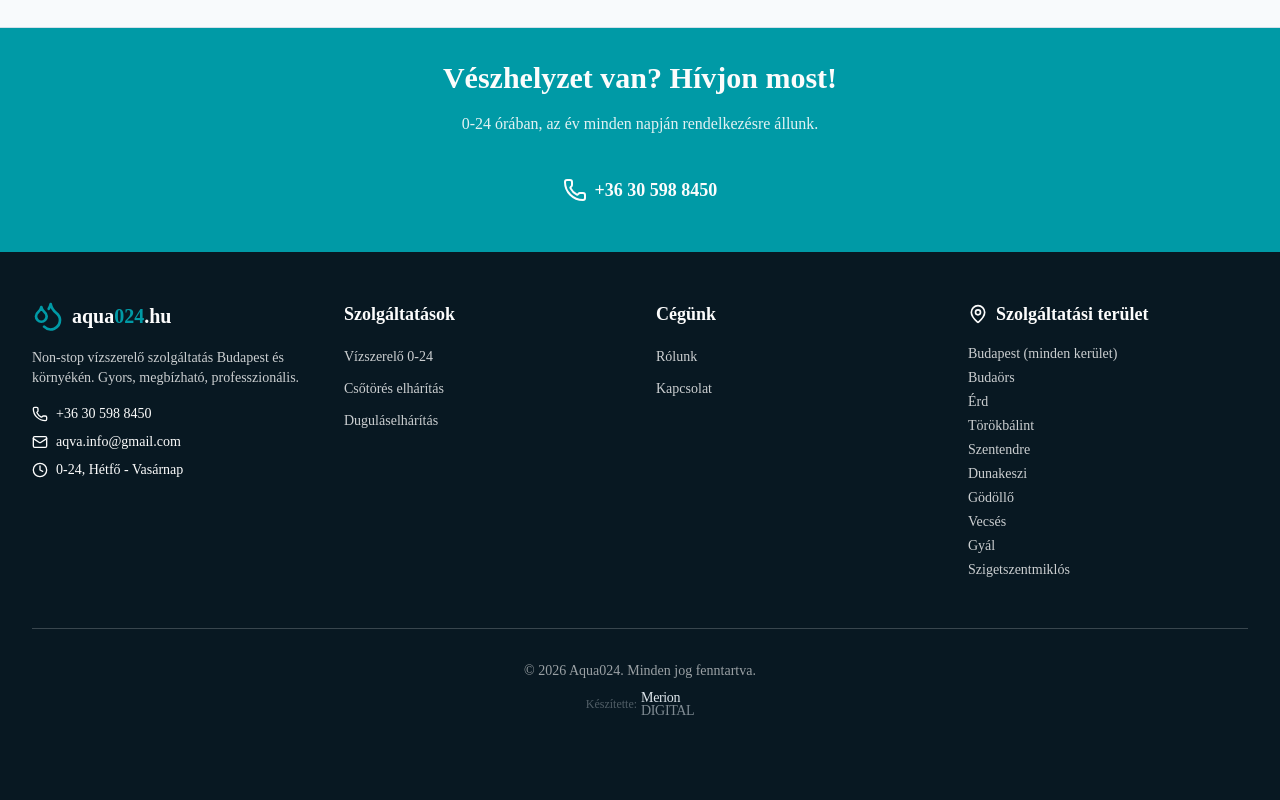
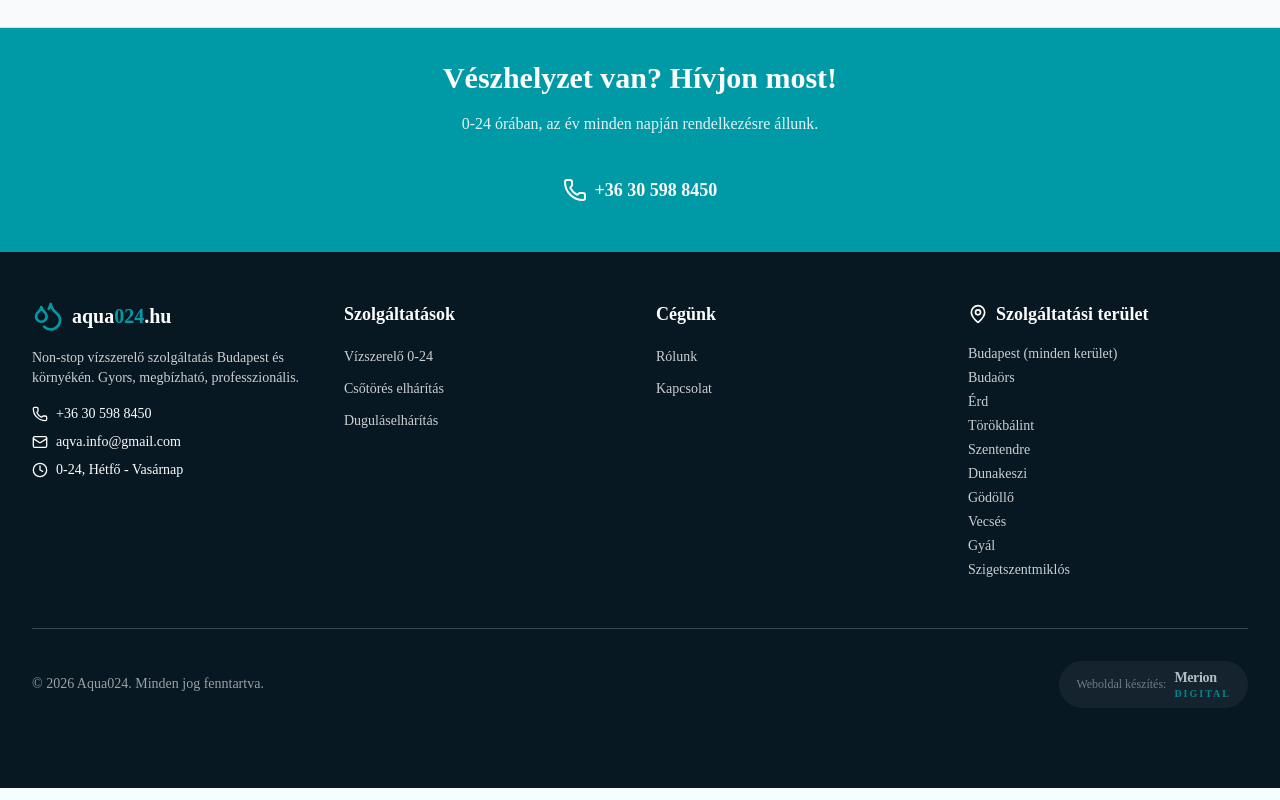
Before and after one commit to Csoki0607/aqua024, a Next.js app: page / in a window 1280 px wide. Shown: the part 6146-6946 px from the top of the page. Built offline with nearby package versions, Linux system fonts and the light colour scheme.

Commit message:
Update footer Merion Digital logo

```diff
--- a/components/footer.tsx
+++ b/components/footer.tsx
@@ -131,14 +131,27 @@ export function Footer() {
         </div>
 
         {/* Bottom */}
-        <div className="mt-12 border-t border-primary-foreground/20 pt-8 text-center text-sm text-primary-foreground/60">
-          <p>&copy; {new Date().getFullYear()} Aqua024. Minden jog fenntartva.</p>
-        </div>
-        <div className="flex items-center justify-center gap-1 mt-2">
-          <span className="text-xs text-background/30">Készítette:</span>
-          <a href="https://www.meriondigital.hu" target="_blank" rel="noopener noreferrer" className="flex flex-col -space-y-1 hover:opacity-80 transition-opacity">
-            <span className="tracking-tight leading-tight text-sm text-background/90">Merion</span>
-            <span className="tracking-tight leading-tight text-sm text-background/50">DIGITAL</span>
+        <div className="mt-12 flex flex-col items-center justify-between gap-6 border-t border-primary-foreground/20 pt-8 sm:flex-row">
+          <p className="text-center text-sm text-primary-foreground/60 sm:text-left">
+            &copy; {new Date().getFullYear()} Aqua024. Minden jog fenntartva.
+          </p>
+          <a
+            href="https://www.meriondigital.hu"
+            target="_blank"
+            rel="noopener noreferrer"
+            className="group flex items-center gap-2 px-4 py-1.5 rounded-full bg-background/5 hover:bg-background/10 border border-transparent hover:border-background/10 transition-all duration-300"
+          >
+            <span className="text-xs text-background/40 group-hover:text-background/60 transition-colors">
+              Weboldal készítés:
+            </span>
+            <div className="flex flex-col -space-y-[2px]">
+              <span className="font-bold tracking-tight text-sm text-background/70 group-hover:text-background transition-colors">
+                Merion
+              </span>
+              <span className="text-[10px] font-black tracking-[0.2em] text-secondary/80 group-hover:text-secondary transition-colors">
+                DIGITAL
+              </span>
+            </div>
           </a>
         </div>
       </div>
```
